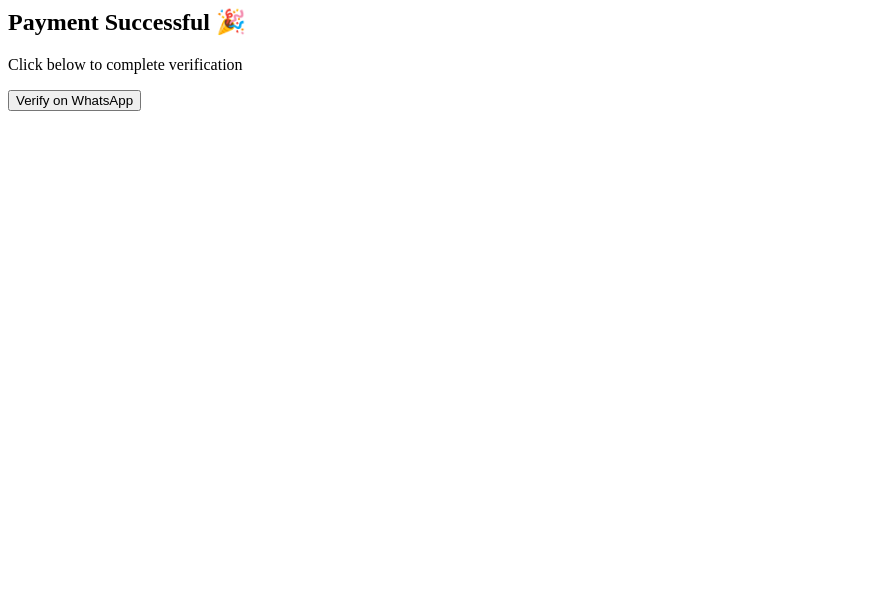
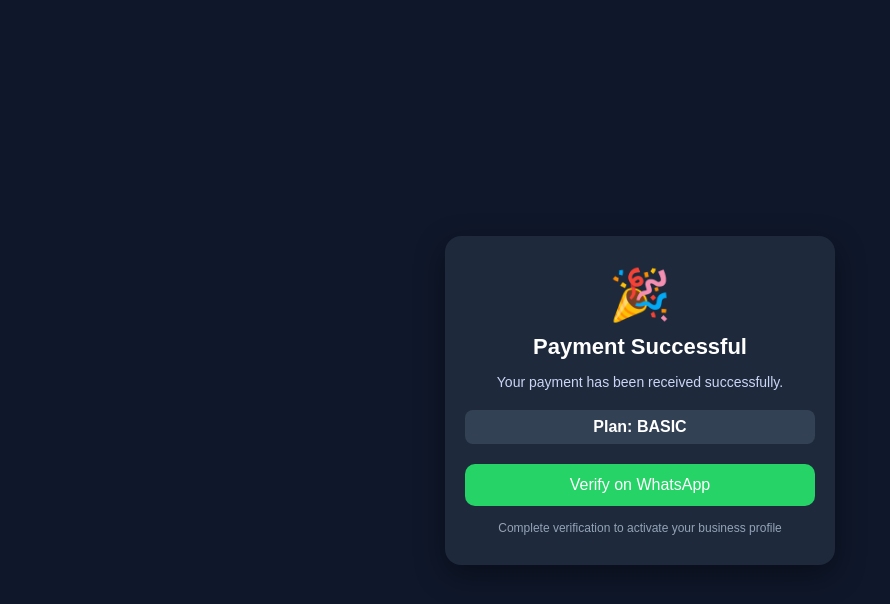
Before and after one commit to LUXINGO/RELATE-, a plain HTML site: page verify.html in a window 1280 px wide. Shown: the whole page, without its empty margins (0-890 px from the left). Drawn offline with Linux system fonts and the light colour scheme.

Commit message:
Refactor payment verification HTML structure

```diff
--- a/verify.html
+++ b/verify.html
@@ -1,14 +1,111 @@
-<h2>Payment Successful 🎉</h2>
-<p>Click below to complete verification</p>
+<!DOCTYPE html>
+<html lang="en">
+<head>
+  <meta charset="UTF-8">
+  <meta name="viewport" content="width=device-width, initial-scale=1.0">
+  <title>Payment Successful</title>
 
-<button onclick="goWhatsApp()">Verify on WhatsApp</button>
+  <style>
+    body {
+      margin: 0;
+      font-family: Arial, sans-serif;
+      background: #0f172a;
+      color: white;
+      display: flex;
+      align-items: center;
+      justify-content: center;
+      height: 100vh;
+    }
+
+    .card {
+      background: #1e293b;
+      padding: 30px 20px;
+      border-radius: 16px;
+      width: 90%;
+      max-width: 350px;
+      text-align: center;
+      box-shadow: 0 10px 30px rgba(0,0,0,0.4);
+    }
+
+    .icon {
+      font-size: 50px;
+      margin-bottom: 10px;
+    }
+
+    h2 {
+      margin: 10px 0;
+      font-size: 22px;
+    }
+
+    p {
+      color: #cbd5f5;
+      font-size: 14px;
+      margin-bottom: 20px;
+    }
+
+    .plan {
+      background: #334155;
+      padding: 8px;
+      border-radius: 8px;
+      margin-bottom: 20px;
+      font-weight: bold;
+    }
+
+    button {
+      background: #25D366;
+      border: none;
+      padding: 12px;
+      width: 100%;
+      border-radius: 10px;
+      font-size: 16px;
+      color: white;
+      cursor: pointer;
+      transition: 0.3s;
+    }
+
+    button:hover {
+      background: #1ebe5d;
+    }
+
+    .footer {
+      margin-top: 15px;
+      font-size: 12px;
+      color: #94a3b8;
+    }
+  </style>
+</head>
+
+<body>
+
+  <div class="card">
+    <div class="icon">🎉</div>
+
+    <h2>Payment Successful</h2>
+    <p>Your payment has been received successfully.</p>
+
+    <div class="plan" id="planText"></div>
+
+    <button onclick="goWhatsApp()">
+      Verify on WhatsApp
+    </button>
+
+    <div class="footer">
+      Complete verification to activate your business profile
+    </div>
+  </div>
 
   <script>
-function goWhatsApp() {
     const urlParams = new URLSearchParams(window.location.search);
     const plan = urlParams.get("plan") || "Basic";
 
+    document.getElementById("planText").innerText =
+      "Plan: " + plan.toUpperCase();
+
+    function goWhatsApp() {
       window.location.href =
-    `https://wa.me/2348038684515?text=Hello%20I%20have%20paid%20for%20${plan}%20plan%20on%20RELATE.%20Please%20verify%20me`;
+        `https://wa.me/2348038684515?text=Hello I have paid for ${plan} plan on RELATE. Please verify me`;
     }
   </script>
+
+</body>
+</html>
```
Lines whose indentation alone changed are shown as unchanged.
